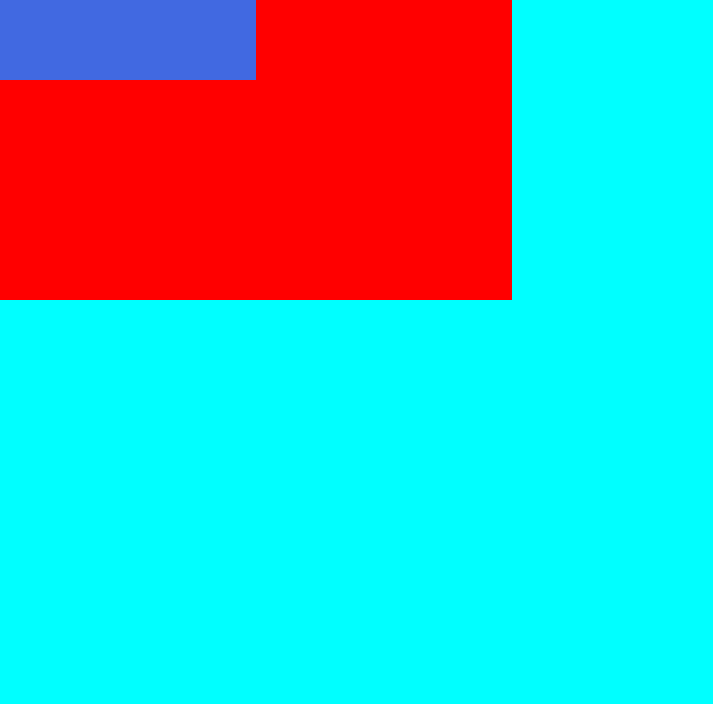
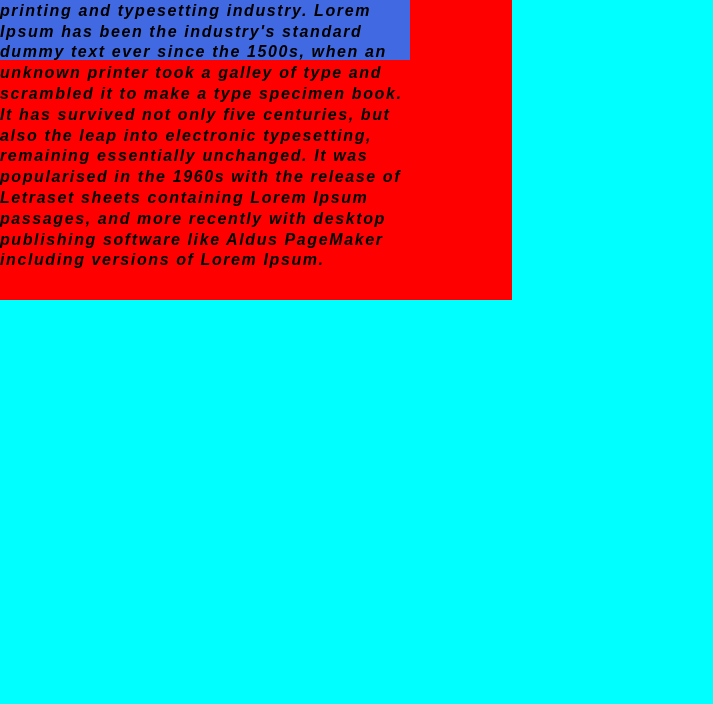
Before and after one commit to savi0028/ravensaville.github.io, a plain HTML site: page index.html in a window 1280 px wide. Shown: the part 96-800 px from the top of the page, without its empty margins (0-713 px from the left). Drawn offline with Linux system fonts and the light colour scheme.

Commit message:
CSS Typography Options

```diff
--- a/css/css.css
+++ b/css/css.css
@@ -69,6 +69,7 @@ body {
 }
 html{
     font-size: 22px;
+    font-family: Arial, Helvetica, sans-serif;
 }
 .using-em{
     /* EM is based off the font soze of the elements parent */
@@ -84,6 +85,14 @@ html{
 .using-percent{
     /* percent responds to an elements parent */
     background-color: royalblue;
-    width: 50%;
-    height: 100px;
+    width: 80%;
+    height: 80px;
+
+    /* CSS Typography Options */
+    font-size: 16px;
+    line-height: 1.3em;
+    font-weight: bold;
+    font-style: oblique;
+    letter-spacing: .1em;
+    text-decoration: none;
 }
--- a/index.html
+++ b/index.html
@@ -18,7 +18,7 @@
 
     <div class="using-viewport">
       <div class="using-percent">
-
+        Lorem Ipsum is simply dummy text of the printing and typesetting industry. Lorem Ipsum has been the industry's standard dummy text ever since the 1500s, when an unknown printer took a galley of type and scrambled it to make a type specimen book. It has survived not only five centuries, but also the leap into electronic typesetting, remaining essentially unchanged. It was popularised in the 1960s with the release of Letraset sheets containing Lorem Ipsum passages, and more recently with desktop publishing software like Aldus PageMaker including versions of Lorem Ipsum.
       </div>
     </div>
   </body>
```
